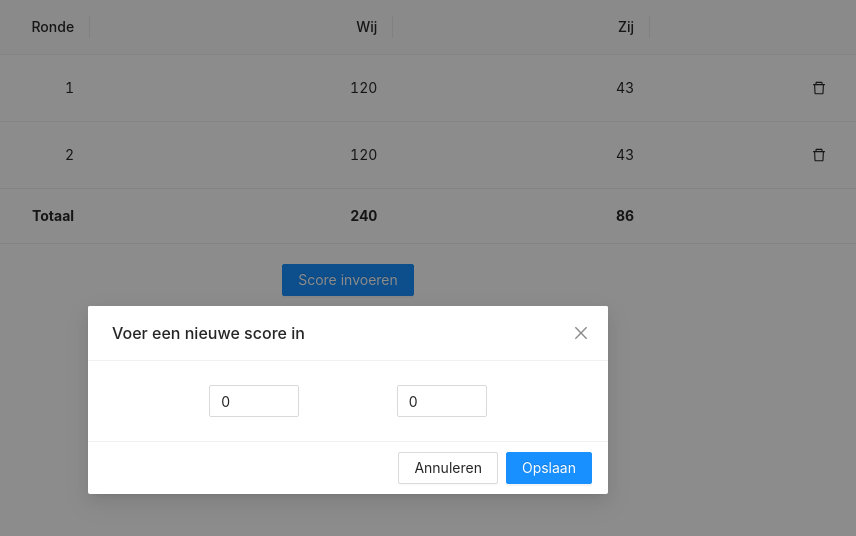
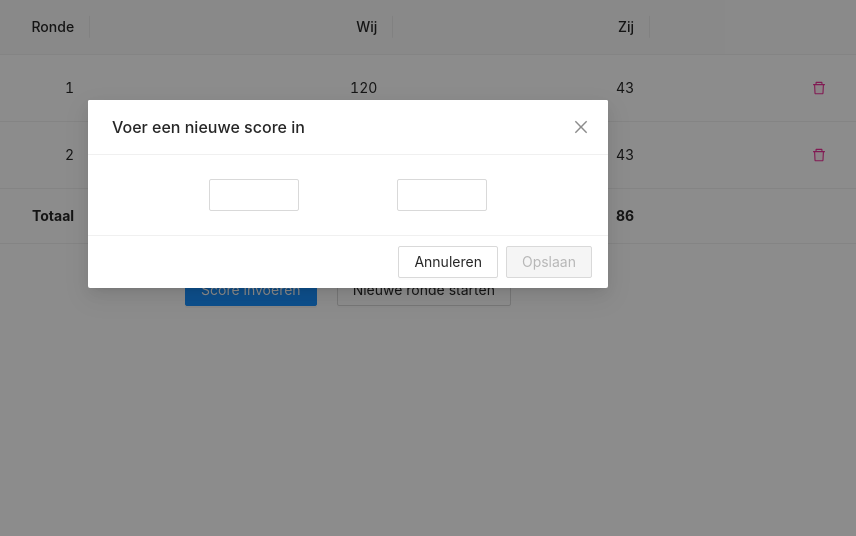
Before and after one commit to MrBemd/clovercoats, a React (Create React App) app: page / in a window 1280 px wide. Both pictures are taken after a click on the button "Score invoeren". Shown: the top 536 px of the page, without its empty margins (292-1148 px from the left). Built offline with nearby package versions, Linux system fonts and the light colour scheme.

Commit message:
Start a new round

```diff
--- a/public/index.html
+++ b/public/index.html
@@ -3,7 +3,7 @@
   <head>
     <meta charset="utf-8" />
     <link rel="icon" href="%PUBLIC_URL%/favicon.ico" />
-    <meta name="viewport" content="width=device-width, initial-scale=1" />
+    <meta name="viewport" content="width=device-width, initial-scale=1, maximum-scale=1">
     <meta name="theme-color" content="#000000" />
     <meta
       name="description"
--- a/src/App.css
+++ b/src/App.css
@@ -1,14 +1,4 @@
 @import '~antd/dist/antd.css';
-
-/*.container {
-    min-height: 100vh;
-    display: flex;
-    flex-direction: column;
-    align-items: center;
-    justify-content: center;
-    font-size: calc(10px + 2vmin);
-}*/
-
 
 .ant-table thead > tr > th {
     text-align: right;
@@ -25,10 +15,14 @@
 .buttonContainer {
     margin: 20px;
     display: flex;
-    flex-direction: column;
+    flex-direction: row;
     align-items: center;
     justify-content: center;
     font-size: calc(10px + 2vmin);
+}
+
+.buttonContainer button {
+    margin: 10px;
 }
 
 .inputScore {
--- a/src/features/scoreList/ScoreList.js
+++ b/src/features/scoreList/ScoreList.js
@@ -3,16 +3,17 @@ import {useSelector, useDispatch} from 'react-redux';
 import {
   getScore,
   addScore,
-  deleteScore
+  deleteScore,
+  startNew
 } from './scoreListSlice';
 import {Table, Modal, Button, InputNumber} from 'antd';
-import {DeleteOutlined} from '@ant-design/icons';
+import {DeleteTwoTone, ExclamationCircleOutlined} from '@ant-design/icons';
 
 export function ScoreList () {
   const dispatch = useDispatch();
   const [isModalVisible, setIsModalVisible] = useState(false);
-  const [scoreWij, setScoreWij] = useState(0);
-  const [scoreZij, setScoreZij] = useState(0);
+  const [scoreWij, setScoreWij] = useState();
+  const [scoreZij, setScoreZij] = useState();
   const score = useSelector(getScore);
   const columns = [
     {
@@ -34,10 +35,27 @@ export function ScoreList () {
       title: '',
       key: 'delete',
       render: (itm) => {
-        return <div className='deleteButton'><DeleteOutlined onClick={() => {dispatch(deleteScore(itm.key));}} /></div>;
+        return <div className='deleteButton'>
+          <DeleteTwoTone twoToneColor='#eb2f96' onClick={() => {dispatch(deleteScore(itm.key));}} />
+        </div>;
       }
     }
   ];
+
+  const {confirm} = Modal;
+
+  function showConfirm () {
+    confirm({
+      title: 'Wil je een nieuw spel starten?',
+      icon: <ExclamationCircleOutlined />,
+      content: 'Alle scores worden gereset.',
+      cancelText: 'Annuleren',
+      okText: 'Bevestigen',
+      onOk () {
+        dispatch(startNew());
+      }
+    });
+  }
 
   return (
     <div>
@@ -46,7 +64,7 @@ export function ScoreList () {
         columns={columns}
         pagination={false}
         locale={{
-          emptyText: 'Nog geen score vastgelegd'
+          emptyText: 'Nog geen score'
         }}
         summary={pageData => {
           let totalWij = 0;
@@ -77,29 +95,36 @@ export function ScoreList () {
         <Button type='primary' onClick={() => setIsModalVisible(true)}>
           Score invoeren
         </Button>
+        <Button type='secundary' onClick={showConfirm}>
+          Nieuwe ronde starten
+        </Button>
       </div>
 
       <Modal
         onCancel={() => setIsModalVisible(false)}
         title='Voer een nieuwe score in'
-        centered
         visible={isModalVisible}
         footer={[
           <Button key='back' onClick={() => setIsModalVisible(false)}>
             Annuleren
           </Button>,
-          <Button key='submit' type='primary' onClick={() => {
-            dispatch(addScore({wij: scoreWij, zij: scoreZij}));
-            setIsModalVisible(false);
-            setScoreZij(0);
-            setScoreWij(0);
-          }}>
+          <Button
+            key='submit'
+            type='primary'
+            disabled={scoreWij === undefined || scoreZij === undefined}
+            onClick={() => {
+              dispatch(addScore({wij: scoreWij, zij: scoreZij}));
+              setIsModalVisible(false);
+              setScoreZij(null);
+              setScoreWij(null);
+            }}>
             Opslaan
           </Button>
         ]}
       >
         <div className='inputScore'>
           <InputNumber
+            type='tel'
             value={scoreWij}
             min={0}
             max={262}
@@ -110,6 +135,7 @@ export function ScoreList () {
             }}
           />
           <InputNumber
+            type='tel'
             value={scoreZij}
             min={0}
             max={262}
--- a/src/features/scoreList/scoreListSlice.js
+++ b/src/features/scoreList/scoreListSlice.js
@@ -38,11 +38,15 @@ export const slice = createSlice({
         state.lastRound--;
       }
 
+    },
+    startNew: (state) => {
+      state.score = [];
+      state.lastRound = 0;
     }
   }
 });
 
 export const getScore = state => state.score.score;
-export const {addScore, deleteScore} = slice.actions;
+export const {addScore, deleteScore, startNew} = slice.actions;
 
 export default slice.reducer;
```
